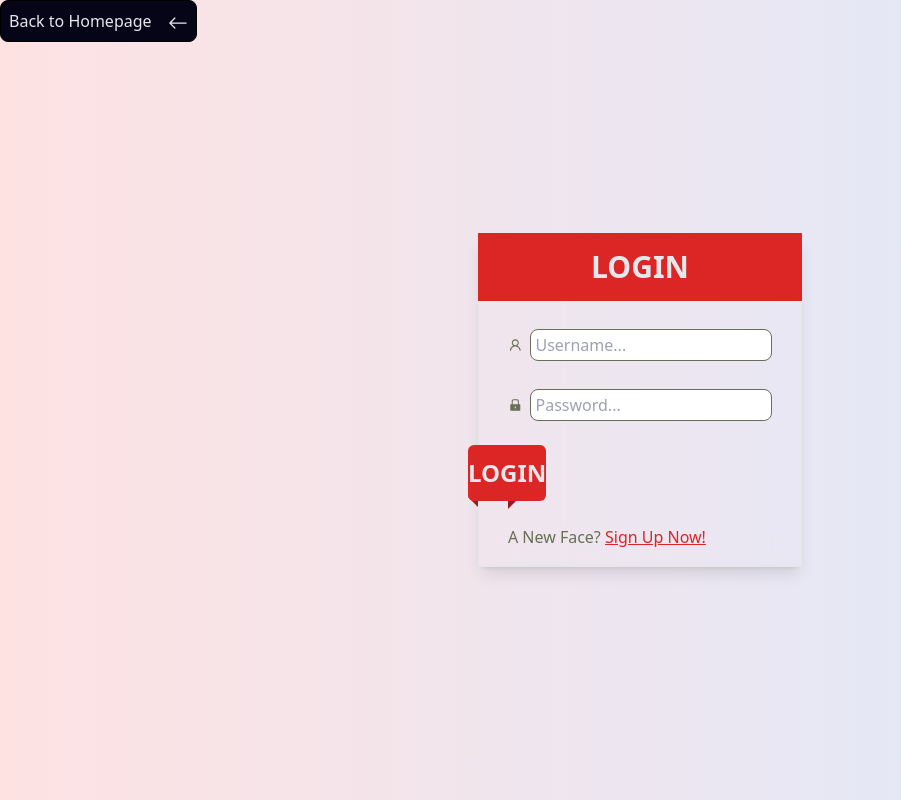
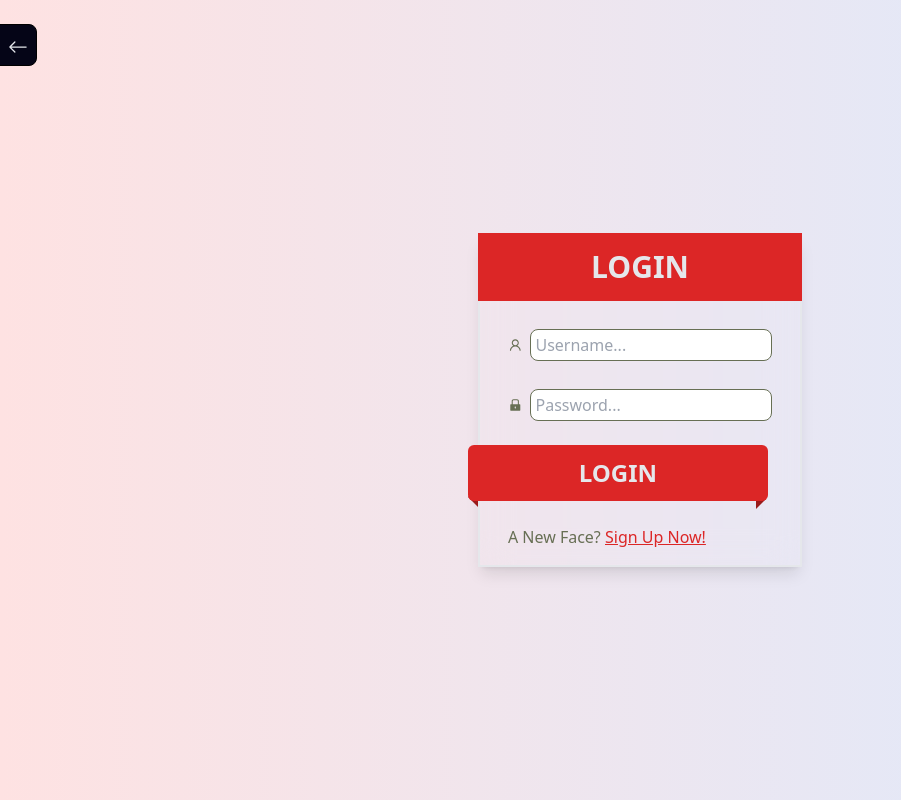
Before and after one commit to urieco/e-commerce-site, a React (Vite) app: page /login in a window 1280 px wide. Shown: the whole page, without its empty margins (0-901 px from the left). Built offline with nearby package versions, Linux system fonts and the light colour scheme; no server answers.

Commit message:
Replace HTML generic elements and update README.md

```diff
--- a/src/App.css
+++ b/src/App.css
@@ -602,6 +602,14 @@ video {
   bottom: -4.5rem;
 }
 
+.bottom-\[0\.15rem\] {
+  bottom: 0.15rem;
+}
+
+.bottom-\[0\.1rem\] {
+  bottom: 0.1rem;
+}
+
 .bottom-\[0\.4rem\] {
   bottom: 0.4rem;
 }
@@ -642,8 +650,8 @@ video {
   right: 1.5rem;
 }
 
-.right-\[-16\.5rem\] {
-  right: -16.5rem;
+.right-\[-15\.5rem\] {
+  right: -15.5rem;
 }
 
 .right-\[-19\.3rem\] {
@@ -678,6 +686,10 @@ video {
   top: 0.75rem;
 }
 
+.top-6 {
+  top: 1.5rem;
+}
+
 .top-\[-0\.03rem\] {
   top: -0.03rem;
 }
@@ -686,14 +698,6 @@ video {
   top: -0.32rem;
 }
 
-.top-\[0\.08rem\] {
-  top: 0.08rem;
-}
-
-.top-\[0\.15rem\] {
-  top: 0.15rem;
-}
-
 .top-\[1\.575rem\] {
   top: 1.575rem;
 }
@@ -706,18 +710,6 @@ video {
   top: 5.5rem;
 }
 
-.bottom-\[0\.15rem\] {
-  bottom: 0.15rem;
-}
-
-.bottom-\[0\.12rem\] {
-  bottom: 0.12rem;
-}
-
-.bottom-\[0\.1rem\] {
-  bottom: 0.1rem;
-}
-
 .z-0 {
   z-index: 0;
 }
@@ -752,6 +744,11 @@ video {
 
 .m-auto {
   margin: auto;
+}
+
+.mx-1 {
+  margin-left: 0.25rem;
+  margin-right: 0.25rem;
 }
 
 .mx-2 {
@@ -794,11 +791,6 @@ video {
   margin-bottom: 10vh;
 }
 
-.mx-1 {
-  margin-left: 0.25rem;
-  margin-right: 0.25rem;
-}
-
 .mb-1 {
   margin-bottom: 0.25rem;
 }
@@ -873,10 +865,6 @@ video {
 
 .mt-4 {
   margin-top: 1rem;
-}
-
-.mt-\[0\.3rem\] {
-  margin-top: 0.3rem;
 }
 
 .line-clamp-1 {
@@ -975,11 +963,6 @@ video {
   height: max-content;
 }
 
-.h-min {
-  height: -moz-min-content;
-  height: min-content;
-}
-
 .min-h-screen {
   min-height: 100vh;
 }
@@ -1028,12 +1011,12 @@ video {
   width: 24rem;
 }
 
+.w-\[18\.75rem\] {
+  width: 18.75rem;
+}
+
 .w-\[18vw\] {
   width: 18vw;
-}
-
-.w-\[19\.75rem\] {
-  width: 19.75rem;
 }
 
 .w-\[1vw\] {
@@ -1093,6 +1076,11 @@ video {
 
 .flex-shrink-0 {
   flex-shrink: 0;
+}
+
+.-translate-x-40 {
+  --tw-translate-x: -10rem;
+  transform: translate(var(--tw-translate-x), var(--tw-translate-y)) rotate(var(--tw-rotate)) skewX(var(--tw-skew-x)) skewY(var(--tw-skew-y)) scaleX(var(--tw-scale-x)) scaleY(var(--tw-scale-y));
 }
 
 .rotate-180 {
@@ -1267,6 +1255,10 @@ video {
   border-radius: 0.375rem;
 }
 
+.rounded-sm {
+  border-radius: 0.125rem;
+}
+
 .rounded-b {
   border-bottom-right-radius: 0.25rem;
   border-bottom-left-radius: 0.25rem;
@@ -1649,10 +1641,6 @@ video {
   padding-top: 6.5rem;
 }
 
-.pb-1 {
-  padding-bottom: 0.25rem;
-}
-
 .text-center {
   text-align: center;
 }
@@ -1806,6 +1794,11 @@ video {
 
 .text-transparent {
   color: transparent;
+}
+
+.text-white {
+  --tw-text-opacity: 1;
+  color: rgb(255 255 255 / var(--tw-text-opacity));
 }
 
 .text-yellow-500 {
@@ -1846,18 +1839,6 @@ video {
 .outline-none {
   outline: 2px solid transparent;
   outline-offset: 2px;
-}
-
-.outline {
-  outline-style: solid;
-}
-
-.outline-dashed {
-  outline-style: dashed;
-}
-
-.outline-dotted {
-  outline-style: dotted;
 }
 
 .drop-shadow-md {
@@ -1889,6 +1870,16 @@ video {
   transition-duration: 150ms;
 }
 
+.transition-transform {
+  transition-property: transform;
+  transition-timing-function: cubic-bezier(0.4, 0, 0.2, 1);
+  transition-duration: 150ms;
+}
+
+.duration-300 {
+  transition-duration: 300ms;
+}
+
 :root {
   --primary_1: #DC2626;
   --primary_2: #050517;
@@ -1978,6 +1969,11 @@ body {
   border-color: rgb(220 38 38 / var(--tw-border-opacity));
 }
 
+.hover\:-translate-x-2:hover {
+  --tw-translate-x: -0.5rem;
+  transform: translate(var(--tw-translate-x), var(--tw-translate-y)) rotate(var(--tw-rotate)) skewX(var(--tw-skew-x)) skewY(var(--tw-skew-y)) scaleX(var(--tw-scale-x)) scaleY(var(--tw-scale-y));
+}
+
 .hover\:border-gray-200:hover {
   --tw-border-opacity: 1;
   border-color: rgb(229 231 235 / var(--tw-border-opacity));
@@ -2011,10 +2007,6 @@ body {
 
 .hover\:fill-primary_1:hover {
   fill: var(--primary_1);
-}
-
-.hover\:font-bold:hover {
-  font-weight: 700;
 }
 
 .hover\:font-normal:hover {
--- a/src/components/Content.jsx
+++ b/src/components/Content.jsx
@@ -5,11 +5,11 @@ import { Recommendation } from "./Recommendation";
 function Content() {
   return (
     <>
-      <div className="mt-10">
+      <main className="mt-10">
         <Slider />
         <Promotion />
         <Recommendation />
-      </div>
+      </main>
     </>
   );
 }
--- a/src/components/Footer.jsx
+++ b/src/components/Footer.jsx
@@ -6,7 +6,7 @@ import { AiOutlineInstagram } from "react-icons/ai";
 function Footer() {
   return (
     <>
-      <div className="text-gray-200 bg-primary_2 pt-10">
+      <footer className="text-gray-200 bg-primary_2 pt-10">
         <div className="grid grid-flow-col gap-8 lg:gap-28 mx-[10vw] pb-10">
           <div>
             <div className="text-primary_1 text-lg font-extralight text-start pb-2 border-b-2 border-b-red-600">
@@ -58,7 +58,7 @@ function Footer() {
             </span>
           </div>
         </div>
-      </div>
+      </footer>
     </>
   );
 }
--- a/src/components/Header.jsx
+++ b/src/components/Header.jsx
@@ -48,7 +48,7 @@ function Header() {
 
   return (
     <>
-      <div className="sticky top-0 z-50">
+      <header className="sticky top-0 z-50">
         <div className="bg-primary_2 text-gray-200 font-semibold flex place-content-between px-[10vw]">
           <div className="flex gap-x-2">
             <div className="flex gap-x-1">
@@ -75,12 +75,17 @@ function Header() {
                 {isSignedIn ? accountDisplayDropdown : accountDisplay}
               </Link>
             </div>
+            {isSignedIn ? null : (
+              <div className="text-white bg-primary_1 hover:bg-red-500 px-2 rounded-sm">
+                <Link to="/registration">Sign Up</Link>
+              </div>
+            )}
           </div>
         </div>
 
         <HeaderTools />
         <NavBar />
-      </div>
+      </header>
     </>
   );
 }
--- a/src/components/NavBar.jsx
+++ b/src/components/NavBar.jsx
@@ -3,14 +3,14 @@ import { NavLink } from "react-router-dom";
 function NavBar () {
   return (
     <>
-      <div className="text-gray-200 bg-primary_3 font-medium px-[10vw] py-1 shadow-lg">
+      <nav className="text-gray-200 bg-primary_3 font-medium px-[10vw] py-1 shadow-lg">
         <NavLink to="/" className="px-3 py-1 pr-5 border border-transparent hover:border-gray-200">Home</NavLink>
         <NavLink to="/All" className="px-3 py-1 pr-5 border border-transparent hover:border-gray-200">All</NavLink>
         <NavLink to="/PC" className="px-3 py-1 pr-5 border border-transparent hover:border-gray-200">PC</NavLink>
         <NavLink to="/Laptop" className="px-3 py-1 pr-5 border border-transparent hover:border-gray-200">Laptop</NavLink>
         <NavLink to="/Smartphone" className=" px-3 py-1 pr-5 border border-transparent hover:border-gray-200">Smartphone</NavLink>
         <NavLink to="/Accessories" className="px-3 py-1 pr-5 border border-transparent hover:border-gray-200">Accessories</NavLink>
-      </div>
+      </nav>
     </>
   );
 }
--- a/src/components/PickCurrency.jsx
+++ b/src/components/PickCurrency.jsx
@@ -17,6 +17,7 @@ function PickCurrency() {
         id="currencyPicker"
         list={["USD", "EUR", "GBP", "CAD", "JPY", "CNY", "VND"]}
         selectListItemMethod={getPickedCurrency}
+        overallStyle="relative z-10"
       />
     </>
   );
--- a/src/components/SearchBar.jsx
+++ b/src/components/SearchBar.jsx
@@ -35,7 +35,7 @@ function SearchBar() {
             type="search"
             name="searchBar"
             id="searchBar"
-            className="w-[25vw] hover:bg-gray-200 py-1 pl-2 rounded-r-md focus:border-none focus:outline-none"
+            className="w-[30vw] hover:bg-gray-200 py-1 pl-2 rounded-r-md focus:border-none focus:outline-none"
             onChange={handleChange}
             required
           />
```
Also changed, not shown: 1 other file (tests, documents, lock files or other folders).
